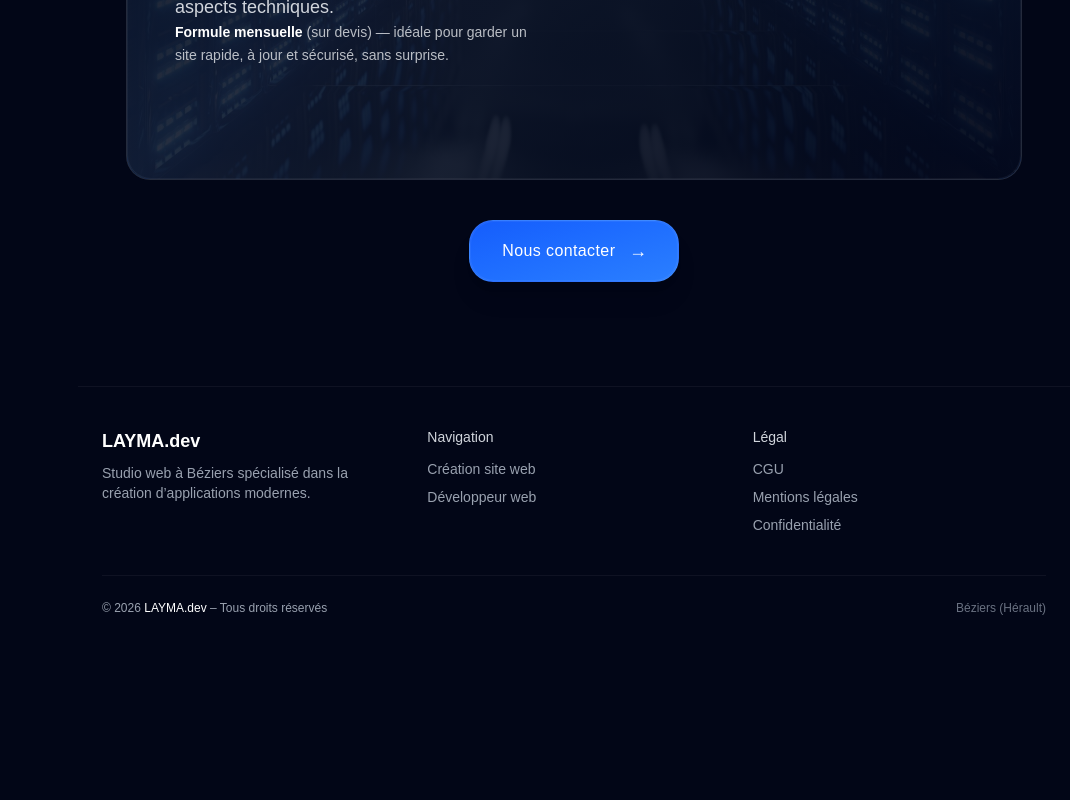
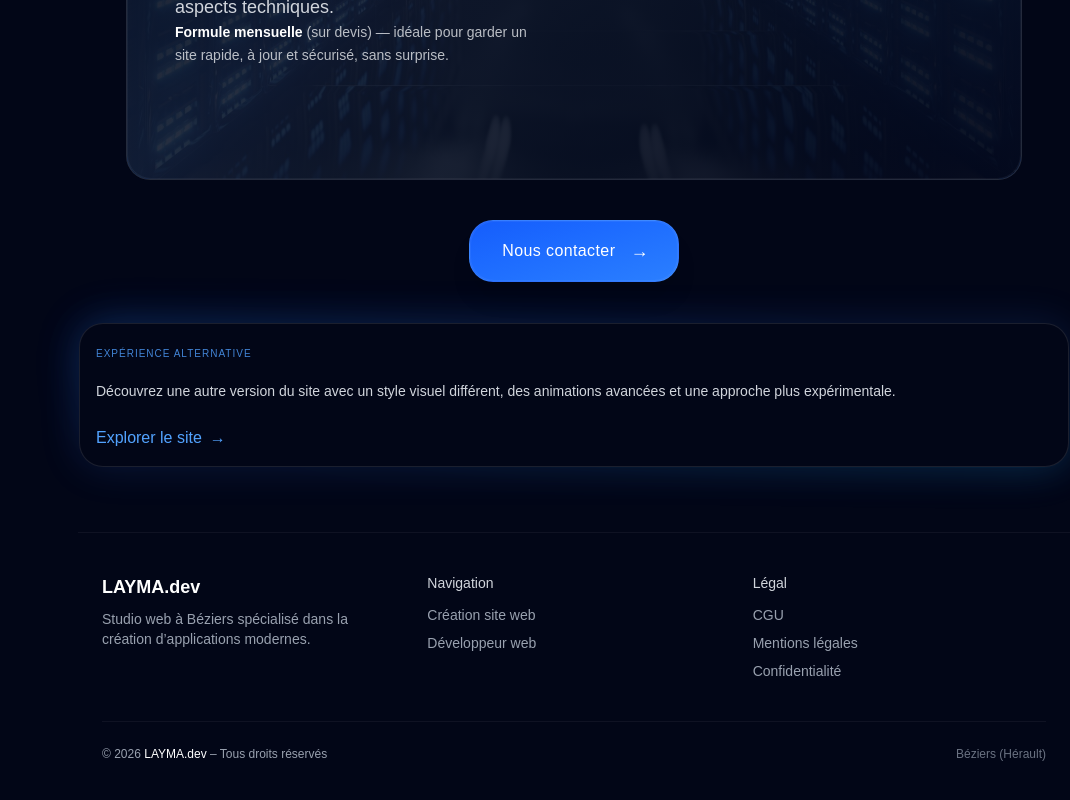
Before and after one commit to djigue/laymadev, a Next.js app: page / in a window 1280 px wide. Shown: the part 5070-5870 px from the top of the page, without its empty margins (210-1280 px from the left). Before the commit the page ends 5726 px from the top, so only its background shows below. Built offline with nearby package versions, Linux system fonts and the light colour scheme.

Commit message:
fix respo linkcard

```diff
--- a/app/layout.jsx
+++ b/app/layout.jsx
@@ -1,8 +1,8 @@
 import "./globals.css";
-import StructuredData from "@/components/seo/StructuredData";
 import NavBar from "@/components/navbars/NavBar";
 import { TransitionProvider } from "@/context/TransitionProvider";
 import Footer from "@/components/Footer";
+import LinkCard from "@/components/anims/LinkCard";
 
 export const metadata = {
   title:
@@ -51,7 +51,7 @@ export default function RootLayout({ children }) {
             <main className="flex-1 px-4 md:px-12 pt-16 relative z-10">
               {children}
             </main>
-
+            <LinkCard />
             <Footer size="py-2" marginTop="" bg="#020617" />
           </div>
         </TransitionProvider>
--- a/components/anims/LinkCard.jsx
+++ b/components/anims/LinkCard.jsx
@@ -3,7 +3,7 @@
 import { motion } from "framer-motion";
 import Link from "next/link";
 
-export default function LinkCard({ scale = 1.03 }) {
+export default function LinkCard({ scale = 1.03, className = "" }) {
   return (
     <motion.div
       whileHover={{
@@ -17,7 +17,7 @@ export default function LinkCard({ scale = 1.03 }) {
         damping: 18,
       }}
       style={{ transformStyle: "preserve-3d" }}
-      className="relative mt-auto"
+      className={`relative mt-auto ${className}`}
     >
       <Link
         href="https://www.laymadev.fr"
```
